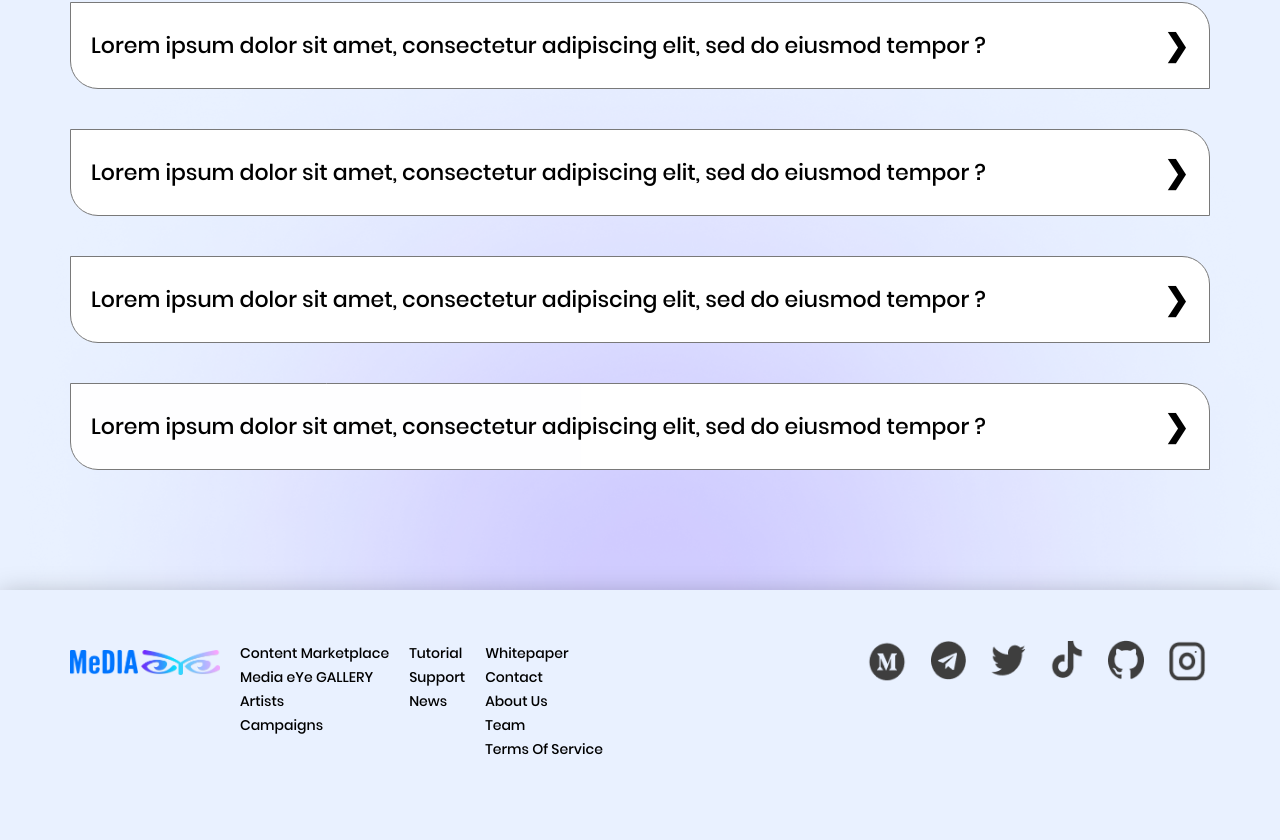
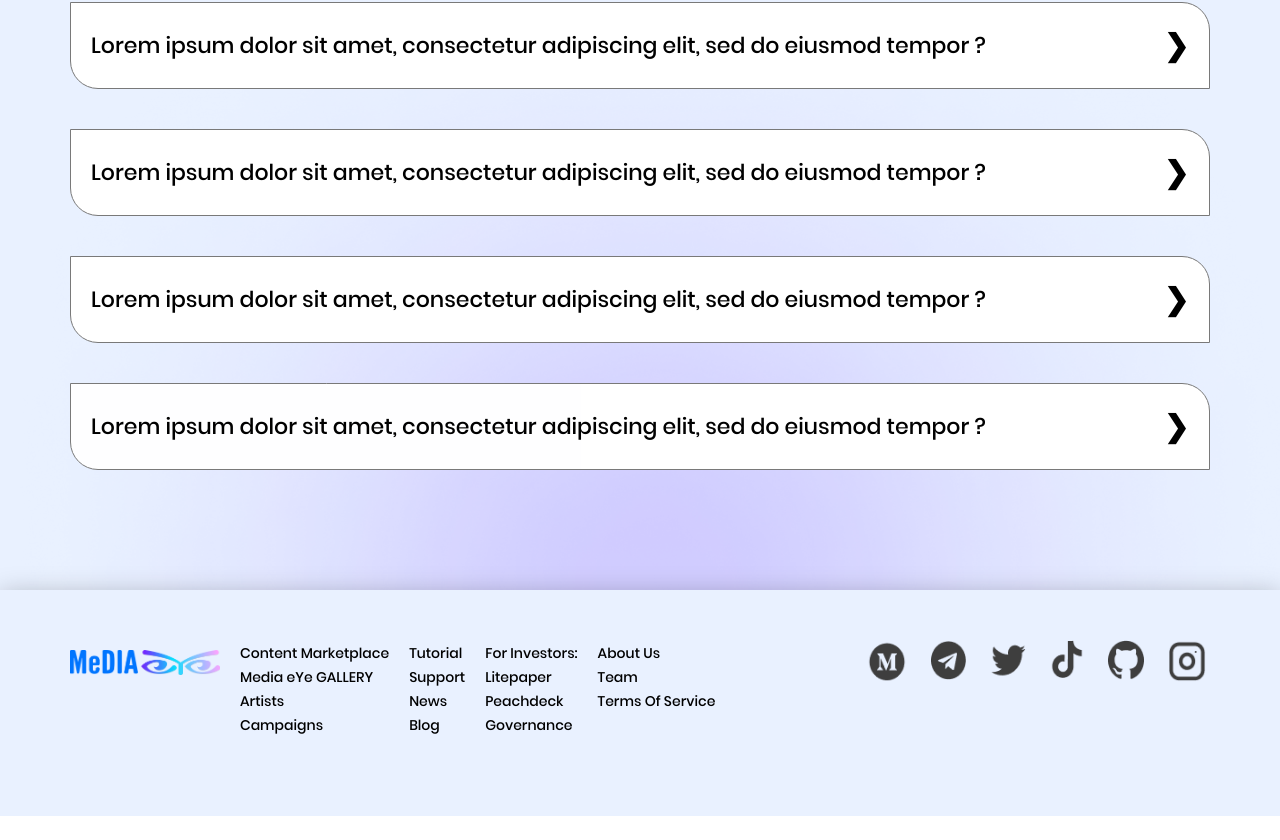
Before and after one commit to sShajtan/Media_eYe, a React (Create React App) app: page / in a window 1280 px wide. Shown: the part 7884-8724 px from the top of the page. After the commit the page ends 8700 px from the top, so only its background shows below. Built offline with nearby package versions, Linux system fonts and the light colour scheme; a web font is replaced by a local one.

Commit message:
fix footer

```diff
--- a/src/components/Footer/Footer.js
+++ b/src/components/Footer/Footer.js
@@ -23,10 +23,16 @@ class Footer extends React.Component {
                                     <li><a>Tutorial</a></li>
                                     <li><a>Support</a></li>
                                     <li><a>News</a></li>
+                                    <li><a>Blog</a></li>
                                 </ul>
                                 <ul>
-                                    <li><a>Whitepaper</a></li>
-                                    <li><a>Contact</a></li>
+                                    <li><a>For Investors:</a></li>
+                                    <li><a>Litepaper</a></li>
+                                    <li><a>Peachdeck</a></li>
+                                    <li><a>Governance</a></li>
+
+                                </ul>
+                                <ul>
                                     <li><a>About Us</a></li>
                                     <li><a>Team</a></li>
                                     <li><a>Terms Of Service</a></li>
--- a/src/components/Team/Team.css
+++ b/src/components/Team/Team.css
@@ -155,7 +155,7 @@
     font-size: 24px;
     color: #797979;
     position: absolute;
-    top: 47%;
+    top: 50%;
     left: 20%;
     transition:0.4s;
     font-family: "Droid Sans", sans-serif;
--- a/src/components/TimerPopup/Popup.css
+++ b/src/components/TimerPopup/Popup.css
@@ -223,23 +223,7 @@ border-image-source: linear-gradient(180deg, #521AE1 0%, #37D1FA 100%);
 }
 
 
-.tokenomics_right_block span{
-    font-family: Poppins;
-    font-style: normal;
-    font-weight: 800;
-    font-size: 16px;
-    line-height: 20px;
-    color: #000000;
-    width: 300px;
-    transition: 0.4s;
-    margin-left: 25px;
 
-}
-
-.dark .tokenomics_right_block span{
-    color: #fff;
-    transition: 0.4s;
-}
 
 
 @media (max-width: 991.98px) {
--- a/src/components/Tokenomics/Tokenomics.css
+++ b/src/components/Tokenomics/Tokenomics.css
@@ -25,10 +25,10 @@
     color: #3A3A3A;
 }
 
-.dark .tokenomics h4 span{
+/* .dark .tokenomics h4 span{
     transition: 0.4s;
     color:#fff ;
-}
+} */
 
 .tokenomics_bg{
     position: absolute;
@@ -211,10 +211,6 @@
 
 }
 
-.dark .tokenomics_right_block span{
-    color: #fff;
-    transition: 0.4s;
-}
 
 .tokenomics_right_wrapper{
     display: flex;
```
